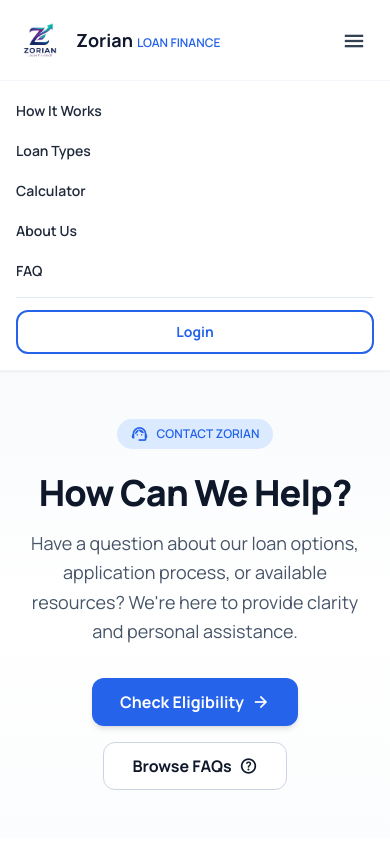
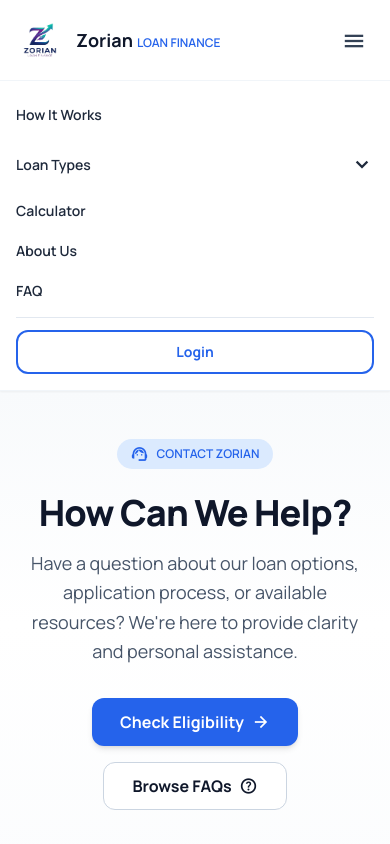
Before and after one commit to HARVINDER-FSD/Z-o-r-i-a-n-finance, a React (Vite) app: page /contact in a window 390 px wide. Both pictures are taken after a click on the button "menu". Shown: the top 844 px of the page. Built offline with nearby package versions, Linux system fonts and the light colour scheme.

Commit message:
Fix mobile responsive Loan Types dropdown - add expandable menu with all loan options

```diff
--- a/src/components/Header.jsx
+++ b/src/components/Header.jsx
@@ -5,6 +5,7 @@ import zorian_logo from '../assets/zorian-logo.png'
 export default function Header() {
   const [mobileMenuOpen, setMobileMenuOpen] = useState(false)
   const [loansDropdownOpen, setLoansDropdownOpen] = useState(false)
+  const [mobileLoanDropdownOpen, setMobileLoanDropdownOpen] = useState(false)
   const location = useLocation()
 
   const handleHowItWorks = () => {
@@ -171,13 +172,67 @@ export default function Header() {
               handleHowItWorks()
               setMobileMenuOpen(false)
             }}
-            className="block text-sm font-semibold text-slate-800 py-1"
+            className="block text-sm font-semibold text-slate-800 py-2"
           >
             How It Works
           </a>
-          <Link to="/auto-loans" className="block text-sm font-semibold text-slate-800 py-1">
-            Loan Types
-          </Link>
+
+          {/* Mobile Loan Types Dropdown */}
+          <div>
+            <button
+              onClick={() => setMobileLoanDropdownOpen(!mobileLoanDropdownOpen)}
+              className="w-full flex items-center justify-between text-sm font-semibold text-slate-800 py-2 hover:text-blue-600 transition-colors"
+            >
+              <span>Loan Types</span>
+              <span className={`material-symbols-outlined transition-transform duration-200 ${mobileLoanDropdownOpen ? 'rotate-180' : ''}`}>
+                expand_more
+              </span>
+            </button>
+            {mobileLoanDropdownOpen && (
+              <div className="ml-4 space-y-2 py-2 border-l-2 border-slate-200">
+                <Link
+                  to="/auto-loans"
+                  onClick={() => {
+                    setMobileMenuOpen(false)
+                    setMobileLoanDropdownOpen(false)
+                  }}
+                  className="block text-sm font-medium text-slate-700 py-1 hover:text-blue-600 transition-colors"
+                >
+                  Auto Loans (5.99% APR)
+                </Link>
+                <Link
+                  to="/home-improvement"
+                  onClick={() => {
+                    setMobileMenuOpen(false)
+                    setMobileLoanDropdownOpen(false)
+                  }}
+                  className="block text-sm font-medium text-slate-700 py-1 hover:text-blue-600 transition-colors"
+                >
+                  Home Improvement (6.49% APR)
+                </Link>
+                <Link
+                  to="/emergency-loans"
+                  onClick={() => {
+                    setMobileMenuOpen(false)
+                    setMobileLoanDropdownOpen(false)
+                  }}
+                  className="block text-sm font-medium text-slate-700 py-1 hover:text-blue-600 transition-colors"
+                >
+                  Emergency Loans (8.99% APR)
+                </Link>
+                <Link
+                  to="/debt-consolidation"
+                  onClick={() => {
+                    setMobileMenuOpen(false)
+                    setMobileLoanDropdownOpen(false)
+                  }}
+                  className="block text-sm font-medium text-slate-700 py-1 hover:text-blue-600 transition-colors"
+                >
+                  Debt Consolidation (7.25% APR)
+                </Link>
+              </div>
+            )}
+          </div>
           <Link
             to="/auto-loans"
             onClick={handleCalculatorClick}
```
